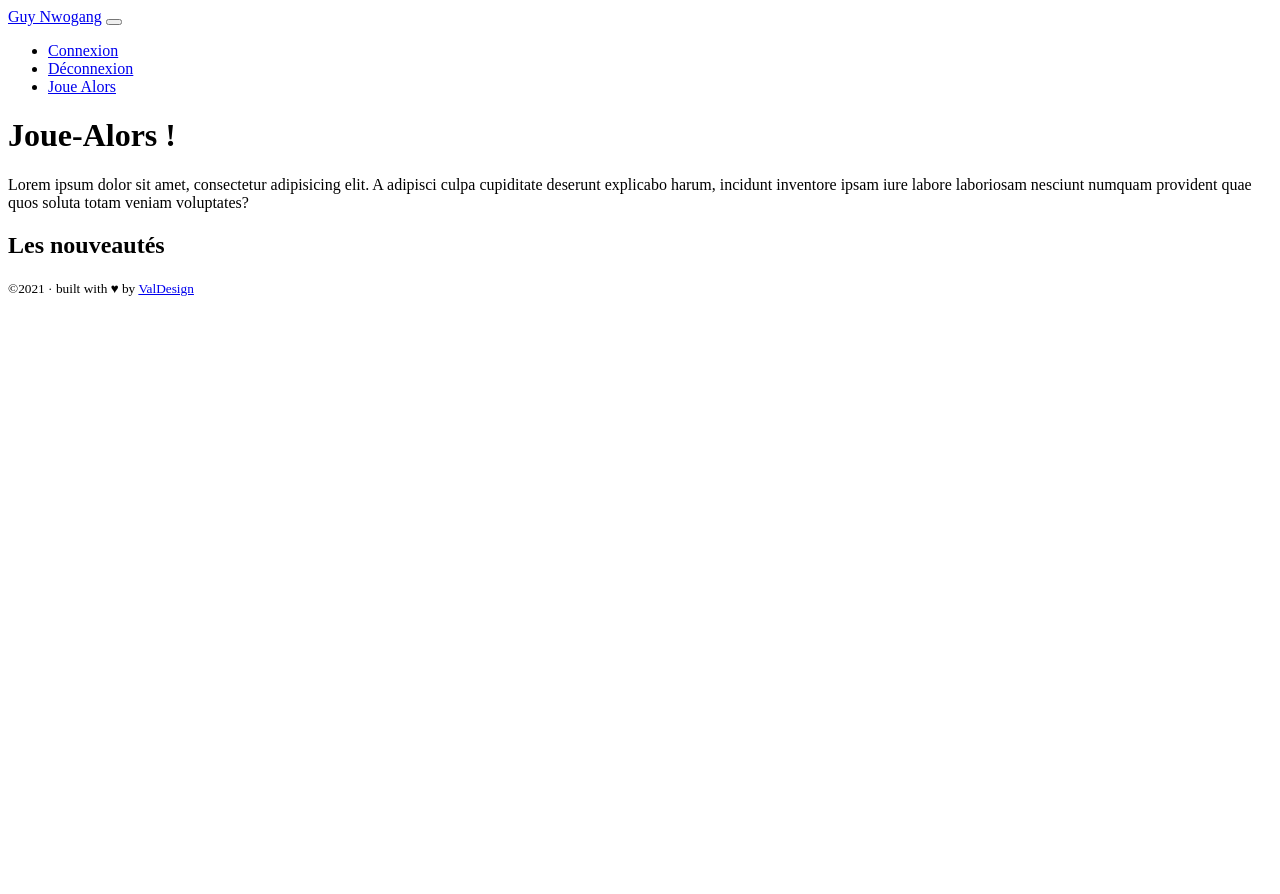
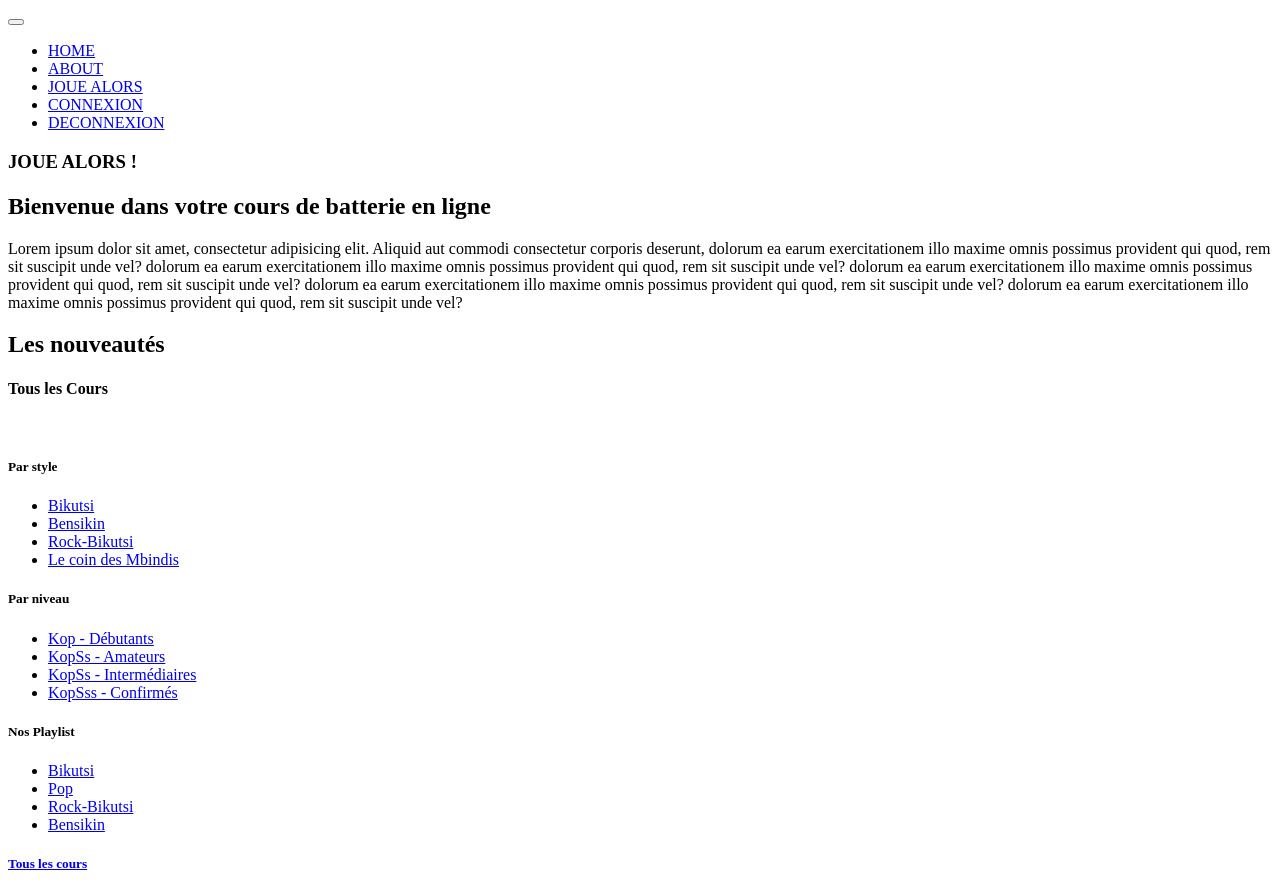
Before and after one commit to ValerieEkoume/GuyNwogang, a Symfony app: template templates/cours/accueil.html.twig in a window 1280 px wide. Before the commit the page ends 296 px from the top, so only its background shows below. Run offline with Twig, Linux system fonts and the light colour scheme; the template is opened without the code that fills it, so the values that code supplies are empty; some libraries are stand-ins or nearby versions.

Commit message:
add style Nvabar Jumbotron Home Accueil

```diff
--- a/templates/cours/accueil.html.twig
+++ b/templates/cours/accueil.html.twig
@@ -7,21 +7,69 @@
 
 
 
-    <div class="jumbotron text-center">
-        <h1>Joue-Alors !</h1>
-        <p>Lorem ipsum dolor sit amet, consectetur adipisicing elit. A adipisci culpa cupiditate deserunt explicabo
-            harum, incidunt inventore ipsam iure labore laboriosam nesciunt numquam provident quae quos soluta totam veniam voluptates?</p>
+    <div class="jumbotron text-center ">
+        <div class="intro">
+{#            <img id="logoJa" src="{{ asset('build/images/logoJA.393c0749.png') }}" alt="">#}
+        <h3 class="">JOUE ALORS !</h3>
+
+        </div>
     </div>
+<section class="section-s1">
+    <div class="text-accueil ">
+        <h2 class="text-center my-4"> Bienvenue dans votre cours de batterie en ligne</h2>
 
 
+        <p class="text-center mb-4">
+            Lorem ipsum dolor sit amet, consectetur adipisicing elit. Aliquid aut commodi consectetur corporis deserunt,
+            dolorum ea earum exercitationem illo maxime omnis possimus provident qui quod, rem sit suscipit unde vel?
+            dolorum ea earum exercitationem illo maxime omnis possimus provident qui quod, rem sit suscipit unde vel?
+            dolorum ea earum exercitationem illo maxime omnis possimus provident qui quod, rem sit suscipit unde vel?
+            dolorum ea earum exercitationem illo maxime omnis possimus provident qui quod, rem sit suscipit unde vel?
+            dolorum ea earum exercitationem illo maxime omnis possimus provident qui quod, rem sit suscipit unde vel?
+        </p>
+    </div>
+</section>
+
+    <section class="section-s2">
         <h2 class="mb-4 text-center">Les nouveautés</h2>
 
+    <div class=" d-flex justify-content-around mt-4">
 
-            <div class="row mb-5">
+        <div class="nav-ac" >
+                <h4 class="text-lg-right" id="tsCours">Tous les Cours</h4>
+            <br>
+
+                <h5>Par style</h5>
+                    <ul class="">
+                       <li><a href="#">Bikutsi</a></li>
+                        <li><a href="#">Bensikin</a></li>
+                        <li><a href="#">Rock-Bikutsi</a></li>
+                        <li><a href="#">Le coin des Mbindis</a></li>
+                    </ul>
+                <h5>Par niveau</h5>
+                    <ul class="">
+                        <li><a href="#">Kop - Débutants</a></li>
+                        <li><a href="#">KopSs - Amateurs</a></li>
+                        <li><a href="#">KopSs - Intermédiaires</a></li>
+                        <li><a href="#">KopSss - Confirmés</a></li>
+                    </ul>
+                <h5>Nos Playlist</h5>
+                <ul class="">
+                    <li><a href="#">Bikutsi</a></li>
+                    <li><a href="#">Pop</a></li>
+                    <li><a href="#">Rock-Bikutsi</a></li>
+                    <li><a href="#">Bensikin</a></li>
+                </ul>
+
+        </div>
+
+        <div class="nouveaute">
+
+            <div class="row ml-3 ">
                 {% for cours in courses  %}
-                    <div class="col-md-4">
+                    <div class="col-xs-6 col-sm-3">
                         <article class="cours bg-white rounded shadow">
-                            <div class="mw-100 overflow-hidden">
+                            <div class=" overflow-hidden">
                                 <a href="{{ path('cours.show', {id: cours.id, slug: cours.slug}) }}">
                                     <img src="{{ (cours.imageName ? vich_uploader_asset(cours) :
                                     asset('build/images/GN_thumbnail.ef61ec6f.jpg')) |
@@ -29,8 +77,6 @@
                                          class="w-100 rounded-top"/>
                                 </a>
                             </div>
-
-
                             <h3 class="pl-3 pt-3"><a href="{{ path('cours.show', {id: cours.id, slug: cours.slug}) }}"
                                     class="text-muted text-decoration-none">{{ cours.title }}
                                 </a></h3>
@@ -40,6 +86,14 @@
                 {% endfor %}
             </div>
 
+        </div>
+
+
+    </div>
+    </section>
+        <div class="text-center mt-5">
+            <h5 class="btn btn-light"><a href="#" class=" text-muted text-decoration-none ">Tous les cours</a></h5>
+        </div>
 
 
 {% endblock %}
--- a/templates/layouts/partials/_footer.html.twig
+++ b/templates/layouts/partials/_footer.html.twig
@@ -1,9 +1,9 @@
-<footer class="container text-center mt-5">
+{#<footer class="container text-center mt-5">#}
 
-    <p class="text-muted">
-        <small>
-            &copy;{{ 'now'|date('Y') }} &middot;
-            built with <span class="text-danger">&hearts;</span> by <a href="#">ValDesign</a>
-        </small>
-    </p>
-</footer>
+{#    <p class="text-muted">#}
+{#        <small>#}
+{#            &copy;{{ 'now'|date('Y') }} &middot;#}
+{#            built with <span class="text-danger">&hearts;</span> by <a href="#">ValDesign</a>#}
+{#        </small>#}
+{#    </p>#}
+{#</footer>#}
--- a/templates/layouts/partials/_nav.html.twig
+++ b/templates/layouts/partials/_nav.html.twig
@@ -1,29 +1,44 @@
 
 
 
+<section id="header">
+        <nav class="navbar navbar-expand-lg fixed-top">
 
-<nav class="navbar navbar-expand-lg navbar-light bg-light ">
-    <div class="container">
-        <a class="navbar-brand" href="{{ path('app_home') }}">Guy Nwogang</a>
-        <button class="navbar-toggler" type="button" data-bs-toggle="collapse" data-bs-target="#navbarSupportedContent" aria-controls="navbarSupportedContent" aria-expanded="false" aria-label="Toggle navigation">
-            <span class="navbar-toggler-icon"></span>
+        <button class="navbar-toggler" type="button" data-bs-toggle="collapse" data-target="#navbarNavAltMarkup"
+                aria-controls="navbarNavAltMarkup" aria-expanded="false" aria-label="Toggle navigation">
+            <i class="fa fa-bars"></i>
         </button>
-        <div class="collapse navbar-collapse" id="navbarSupportedContent">
-            <ul class="navbar-nav me-auto mb-2 mb-lg-0 ml-auto">
+        <div class="collapse navbar-collapse" id="navbarNavAltMarkup">
+            <ul class="navbar-nav mx-auto justify-content-around">
 
                 <li class="nav-item">
-                    <a class="nav-link" href="{{ path('app_login') }}">Connexion</a>
+                    <a class="nav-link" href="{{ path('app_home') }}">HOME</a>
                 </li>
 
                 <li class="nav-item">
-                    <a class="nav-link" href="{{ path('app_logout') }}">Déconnexion</a>
+                    <a class="nav-link" href="{{ path('app_logout') }}">ABOUT</a>
                 </li>
 
                 <li class="nav-item">
-                    <a class="nav-link" href="{{ path('app_joue-alors') }}">Joue Alors</a>
+                    <a class="nav-link" href="{{ path('app_joue-alors') }}">JOUE ALORS</a>
                 </li>
+
+                <li class="nav-item">
+                    <a class="nav-link" href="{{ path('app_login') }}">CONNEXION</a>
+                </li>
+
+                <li class="nav-item">
+                    <a class="nav-link" href="{{ path('app_logout') }}">DECONNEXION</a>
+                </li>
+
+
+{#                <li class="nav-item">#}
+{#                    <a class="nav-link" href="{{ path('app_login') }}"><i class="far fa-user bg-white"></i></a>#}
+{#                </li>#}
             </ul>
 
         </div>
-    </div>
+
 </nav>
+
+</section>
```
Also changed, not shown: assets/styles/app.scss (+182 -163 lines), templates/home.html.twig (+13 -7 lines), templates/joue-alors/show.html.twig (+9 -3 lines), assets/images/IMG_6567.jpg (added), assets/images/bannierefbblack.jpg (added), assets/images/logoJA.png (added).
